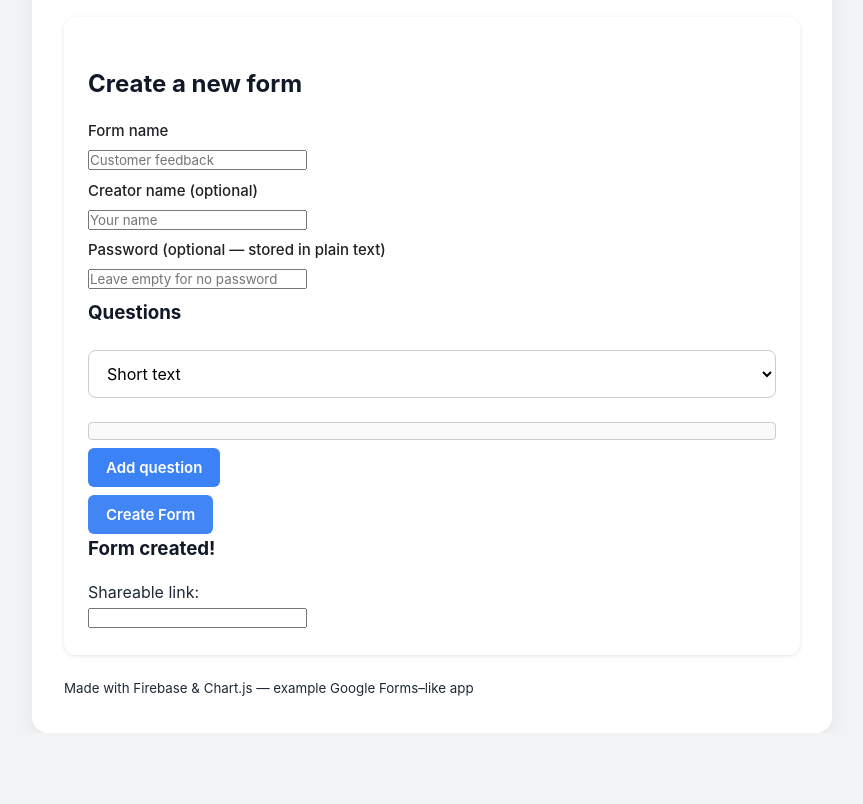
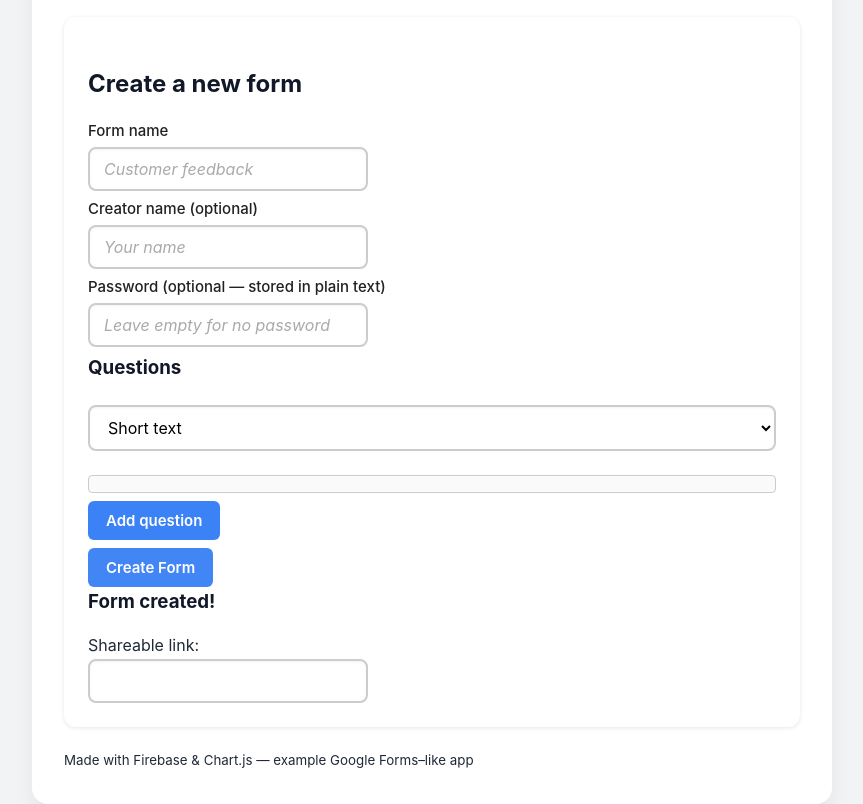
Before and after one commit to goatzygames/basic-forms, a plain HTML site: page index.html in a window 1280 px wide. Shown: the part 128-932 px from the top of the page, without its empty margins (208-1071 px from the left). Before the commit the page ends 861 px from the top, so only its background shows below. Drawn offline with nearby package versions, Linux system fonts and the light colour scheme.

Commit message:
Add files via upload

```diff
--- a/styles.css
+++ b/styles.css
@@ -514,3 +514,49 @@ output {
   position: static;  /* so it stays inside the box */
   width: 100%;
 }
+
+/* Base input styling for all inputs, textareas, and selects */
+input,
+textarea,
+select {
+  padding: 10px 14px;            /* inner spacing */
+  font-size: 16px;               /* readable text */
+  font-family: inherit;
+  border: 2px solid #ccc;        /* base border */
+  border-radius: 8px;            /* rounded corners */
+  background-color: #fff;
+  box-sizing: border-box;
+  outline: none;
+  transition: all 0.25s ease;    /* smooth hover/focus effects */
+  box-shadow: inset 0 1px 3px rgba(0, 0, 0, 0.05);
+}
+
+/* Focus effect */
+input:focus,
+textarea:focus,
+select:focus {
+  border-color: #5c9ded;
+  box-shadow: 0 0 8px rgba(92, 157, 237, 0.3);
+  background-color: #f0f8ff;
+}
+
+/* Hover effect */
+input:hover,
+textarea:hover,
+select:hover {
+  border-color: #999;
+}
+
+/* Placeholder styling */
+input::placeholder,
+textarea::placeholder {
+  color: #aaa;
+  font-style: italic;
+}
+
+/* Optional: remove arrows for number inputs */
+input[type="number"]::-webkit-inner-spin-button,
+input[type="number"]::-webkit-outer-spin-button {
+  -webkit-appearance: none;
+  margin: 0;
+}
```
